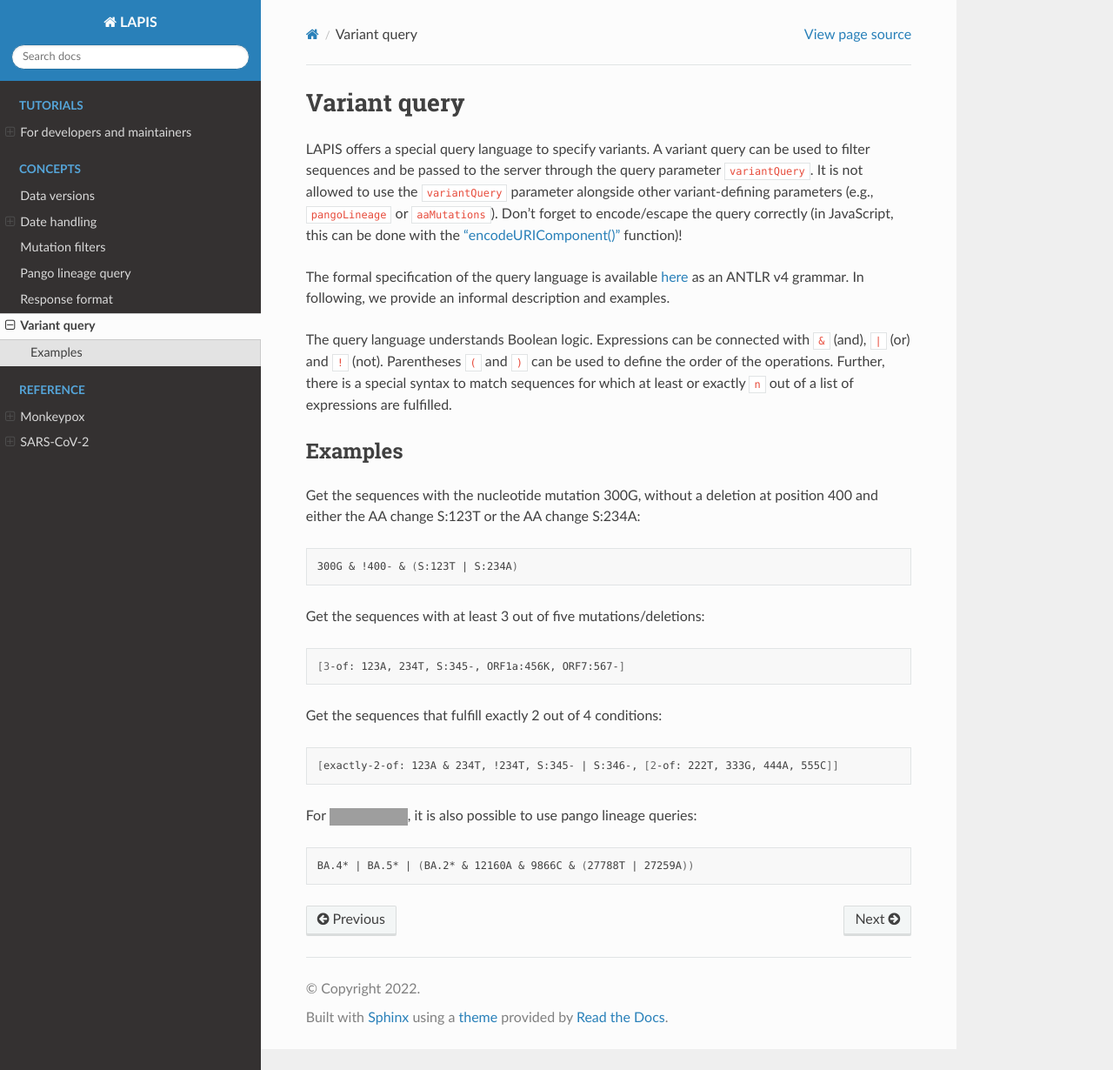
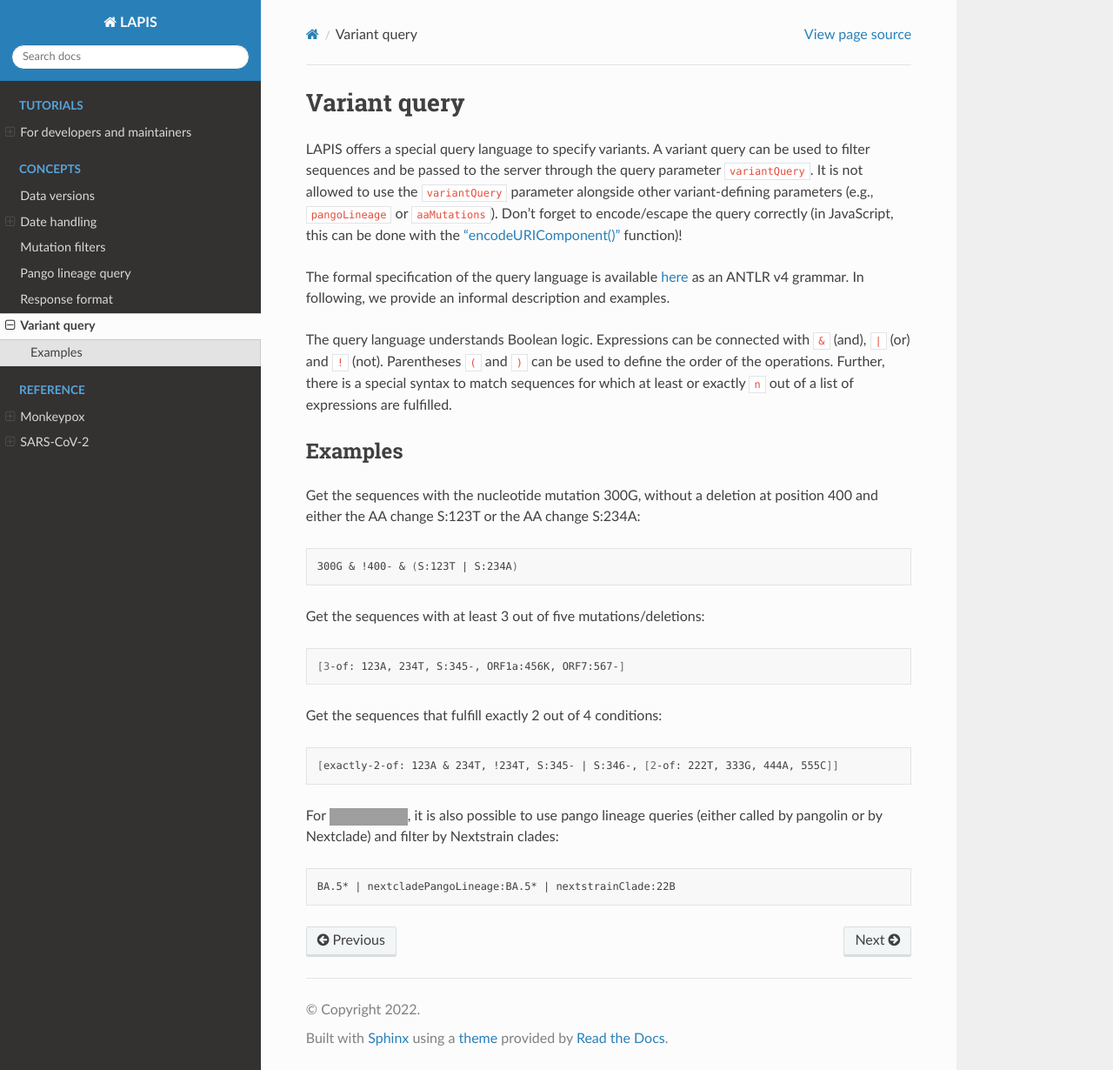
Before and after one commit to GenSpectrum/LAPIS, a Sphinx documentation site: the page built from docs/source/concepts/variant_query.rst, in a window 1280 px wide and 1230 px high. Shown: the whole window at 87% size. Built offline with Sphinx 7.4.7 and the Read the Docs theme 2.0.0, drawn with Linux system fonts in a browser that asks for light colours; grey boxes are pictures that could not be loaded.

Commit message:
docs: add an example using nextcladePangoLineage and nextstrainClade

```diff
--- a/docs/source/concepts/variant_query.rst
+++ b/docs/source/concepts/variant_query.rst
@@ -33,11 +33,11 @@ Get the sequences that fulfill exactly 2 out of 4 conditions:
 	[exactly-2-of: 123A & 234T, !234T, S:345- | S:346-, [2-of: 222T, 333G, 444A, 555C]]
 
 
-For |sc2-only|, it is also possible to use pango lineage queries:
+For |sc2-only|, it is also possible to use pango lineage queries (either called by pangolin or by Nextclade) and filter by Nextstrain clades:
 
 .. code-block:: bash
 
-	BA.4* | BA.5* | (BA.2* & 12160A & 9866C & (27788T | 27259A))
+	BA.5* | nextcladePangoLineage:BA.5* | nextstrainClade:22B
 
 
 .. |sc2-only| image:: https://img.shields.io/badge/Instance-SARS--CoV--2-blue
```
